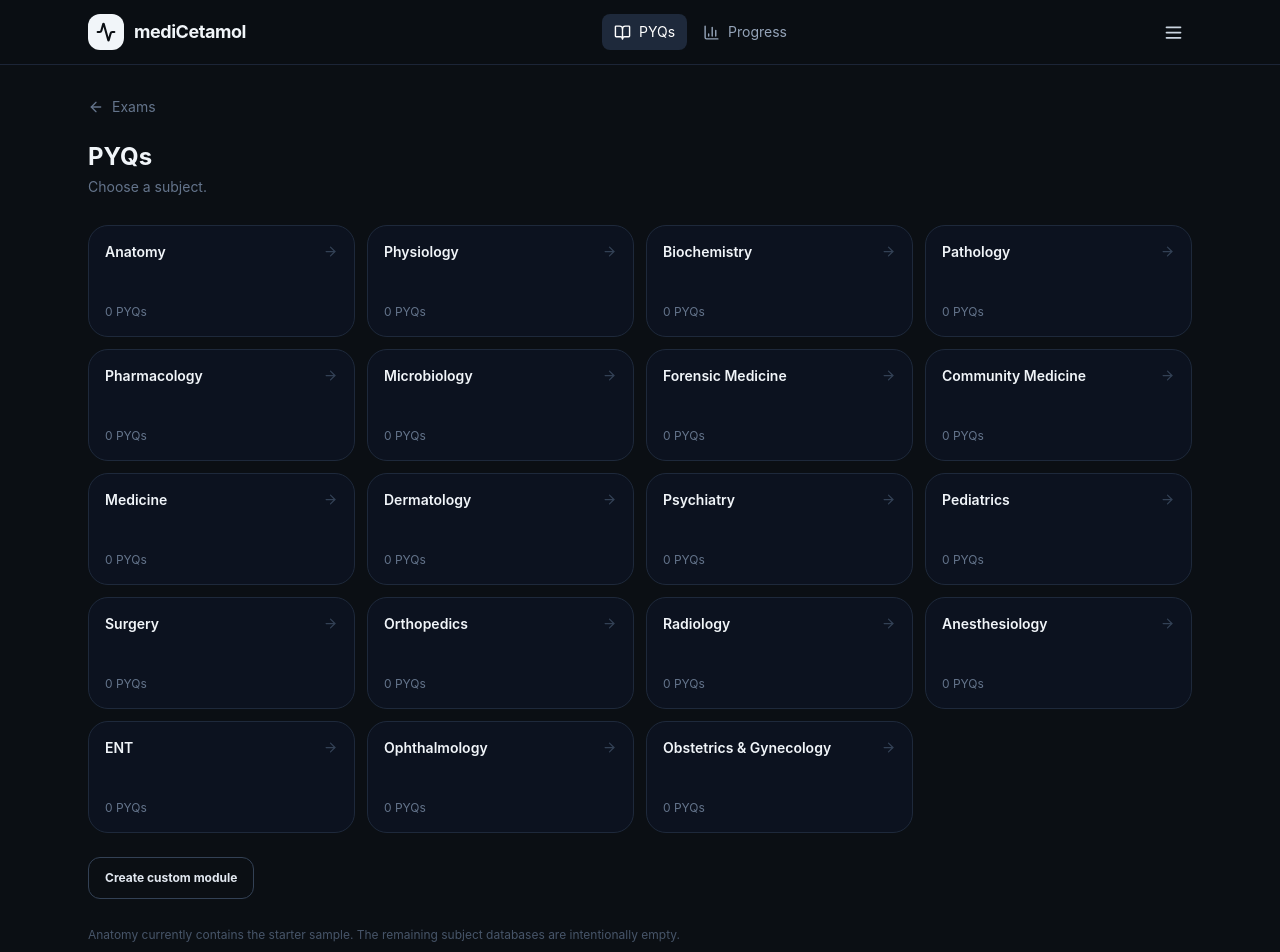
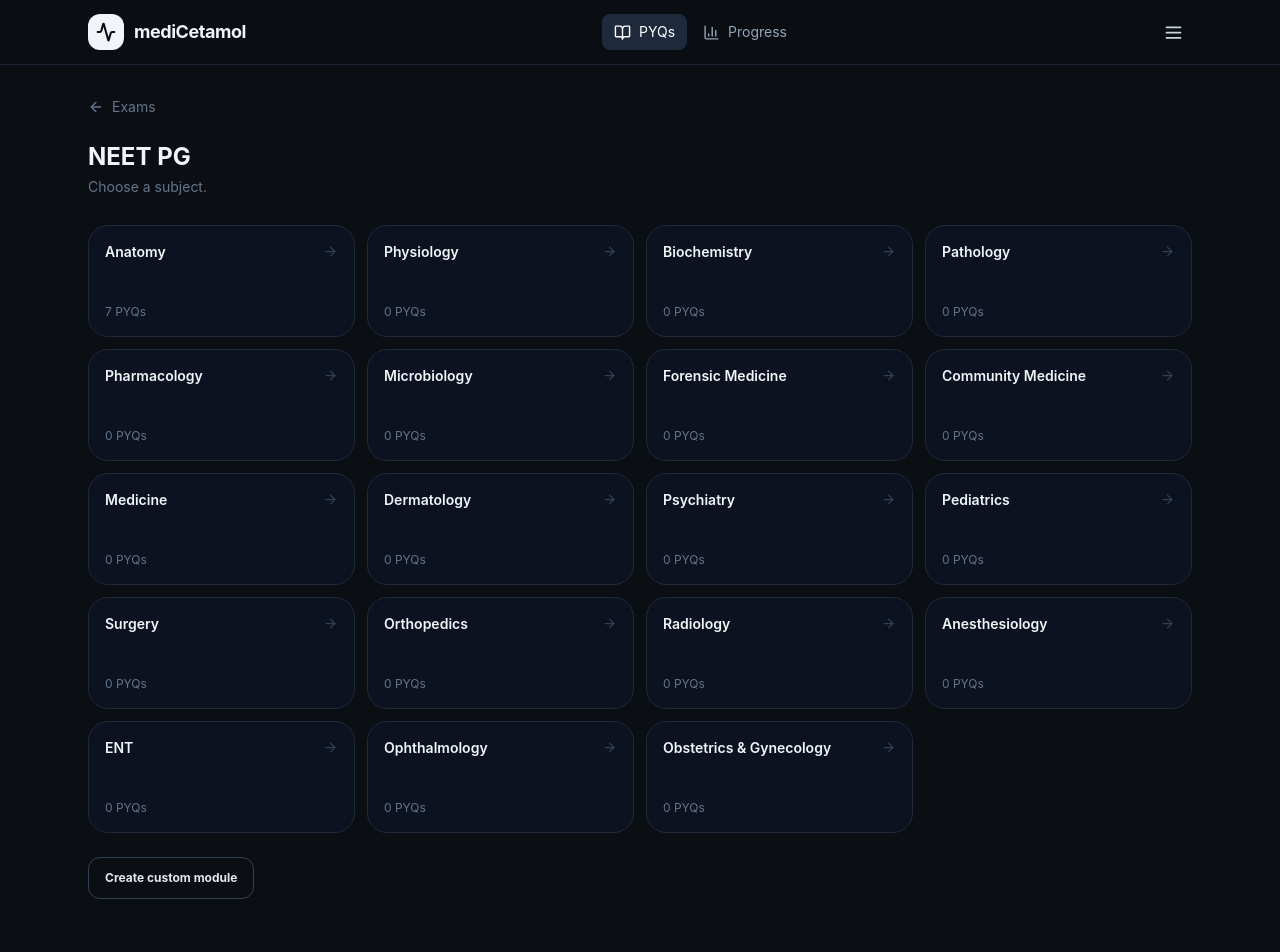
Before and after one commit to medicetamol/medquiz, a React (Vite) app: page /medquiz/pyqs/1 in a window 1280 px wide. Shown: the top 952 px of the page. After the commit the page ends 931 px from the top, so only its background shows below. Built offline with nearby package versions, Linux system fonts and the light colour scheme.

Commit message:
Update SubjectSelect.tsx

```diff
--- a/src/pages/SubjectSelect.tsx
+++ b/src/pages/SubjectSelect.tsx
@@ -1,13 +1,13 @@
 import { ArrowLeft, ArrowRight } from "lucide-react";
 import { Link, useParams } from "react-router-dom";
-import { SUBJECTS, EXAMS, getSubject } from "../constants";
+import { SUBJECTS, EXAMS } from "../constants";
 import { getAllQuestions } from "../data/questions";
 import EmptyState from "../components/EmptyState";
 
 export default function SubjectSelect() {
-  const { exam } = useParams();
-  const currentExam = EXAMS.find((x) => x.id === exam);
-  const examId = exam as "NEET-PG" | "INI-CET" | "FMGE";
+  const { exam } = useParams<{ exam: "NEET-PG" | "INI-CET" | "FMGE" }>();
+  const examId = exam && EXAMS.some((x) => x.id === exam) ? exam : "NEET-PG";
+  const currentExam = EXAMS.find((x) => x.id === examId);
 
   return (
     <main className="mx-auto max-w-6xl px-4 py-8 sm:px-6">
@@ -26,7 +26,7 @@ export default function SubjectSelect() {
           return (
             <Link
               key={subject.id}
-              to={`/pyqs/${exam}/${subject.id}`}
+              to={`/pyqs/${examId}/${subject.id}`}
               className="group min-h-28 rounded-2xl border border-slate-800 bg-slate-900/50 p-4 hover:border-slate-600"
             >
               <div className="flex h-full flex-col justify-between">
@@ -50,11 +50,6 @@ export default function SubjectSelect() {
         </Link>
       </div>
 
-      <div className="mt-7">
-        <p className="text-xs text-slate-600">
-          {getSubject("anatomy")?.name} currently contains the starter sample. The remaining subject databases are intentionally empty.
-        </p>
-      </div>
     </main>
   );
 }
```
